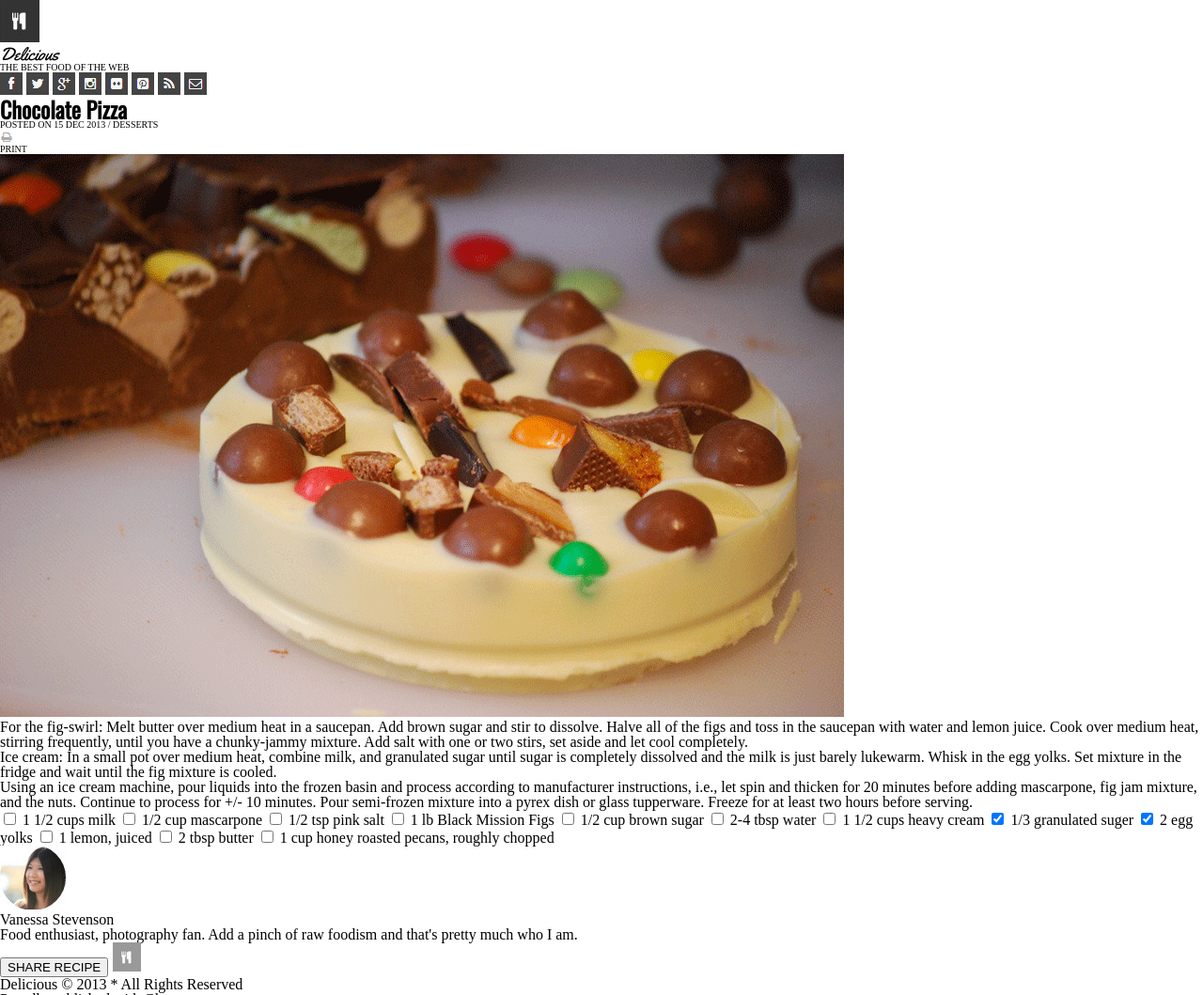
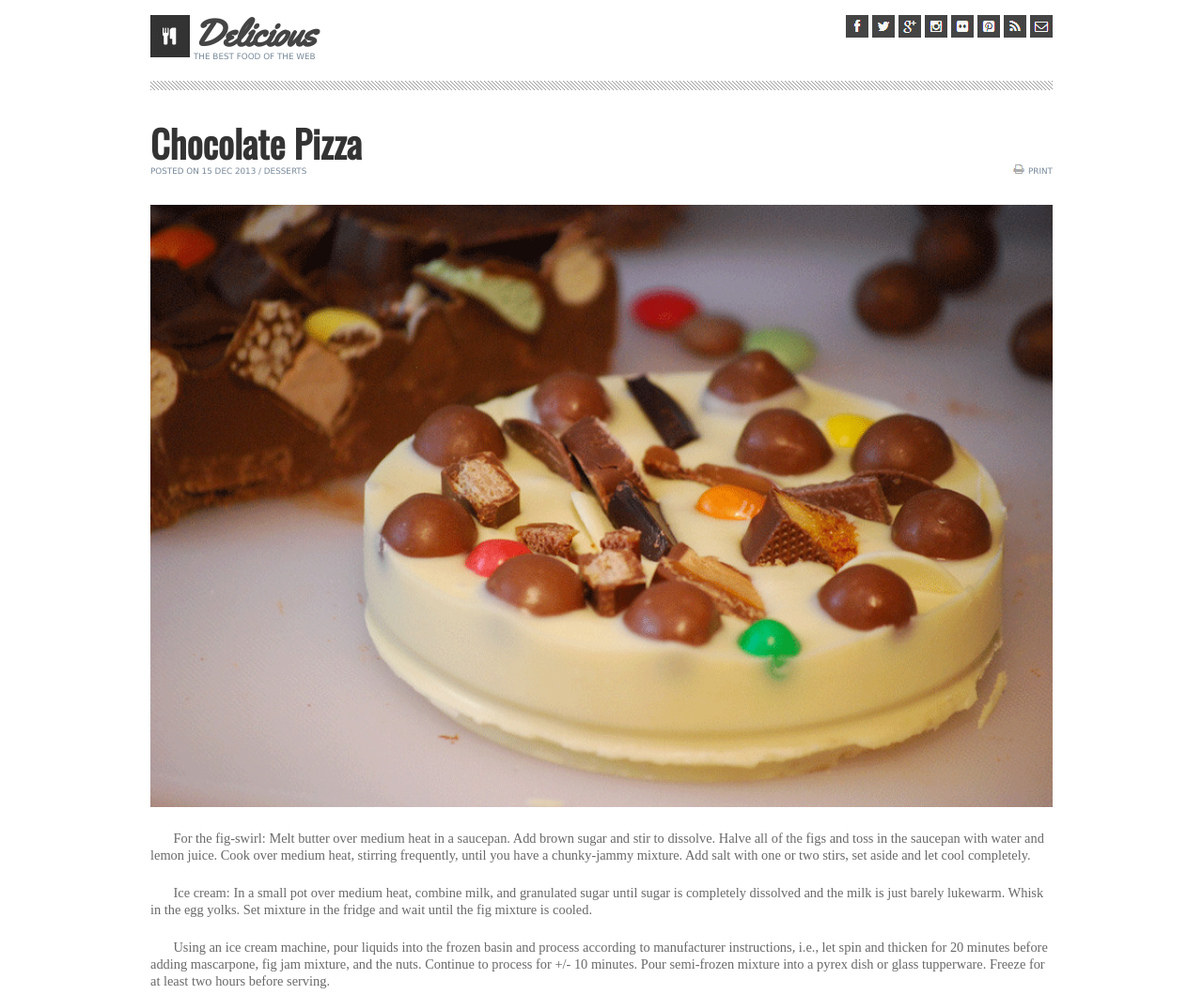
Before and after one commit to lg550055/chocolate-pizza, a plain HTML site: page index.html in a window 1280 px wide. Shown: the top 1059 px of the page at 94% size. Drawn offline with nearby package versions, Linux system fonts and the light colour scheme.

Commit message:
Adds as much styling as time allowed

```diff
--- a/index.html
+++ b/index.html
@@ -9,8 +9,10 @@
 <body>
   <header>
     <img src="img/logo.png" alt="logo">
-    <h2>Delicious</h2>
-    <h6>the best food of the web</h6>
+    <div>
+      <h2>Delicious</h2>
+      <h6>the best food of the web</h6>
+    </div>
     <div>
       <img src="img/fb-icon.png" alt="fb">
       <img src="img/twit-icon.png" alt="tw">
@@ -21,59 +23,64 @@
       <img src="img/rss-icon.png" alt="rss">
       <img src="img/mail-icon.png" alt="mail">
     </div>
+    <br>
+    <figure></figure>
   </header>
   <main>
     <h1>Chocolate Pizza</h1>
-    <h6>posted on 15 dec 2013 / desserts</h6>
+    <section>
+      <h6>posted on 15 dec 2013 / desserts</h6>
+    </section>
     <div>
       <img src="img/print-icon.png" alt="print icon">
       <h6>print</h6>
     </div>
     <img src="img/choco-pizza.png" alt="cake">
-    <p>For the fig-swirl: Melt butter over medium heat in a saucepan. Add brown sugar and stir to dissolve. Halve all
-      of the figs and toss in the saucepan with water and lemon juice. Cook over medium heat, stirring frequently, until
-      you have a chunky-jammy mixture. Add salt with one or two stirs, set aside and let cool completely.</p>
+    <p>For the fig-swirl: Melt butter over medium heat in a saucepan. Add brown sugar and stir to dissolve. Halve all of the figs and toss in the saucepan with water and lemon juice. Cook over medium heat, stirring frequently, until you have a chunky-jammy mixture. Add salt with one or two stirs, set aside and let cool completely.</p>
     <p>Ice cream: In a small pot over medium heat, combine milk, and granulated sugar until sugar is completely
-      dissolved and the milk is just barely lukewarm. Whisk in the egg yolks. Set mixture in the fridge and wait until the
-      fig mixture is cooled.</p>
+      dissolved and the milk is just barely lukewarm. Whisk in the egg yolks. Set mixture in the fridge and wait until the fig mixture is cooled.</p>
     <p>Using an ice cream machine, pour liquids into the frozen basin and process according to manufacturer
-      instructions, i.e., let spin and thicken for 20 minutes before adding mascarpone, fig jam mixture, and the nuts.
-      Continue to process for +/- 10 minutes. Pour semi-frozen mixture into a pyrex dish or glass tupperware. Freeze for
-      at least two hours before serving.</p>
+      instructions, i.e., let spin and thicken for 20 minutes before adding mascarpone, fig jam mixture, and the nuts. Continue to process for +/- 10 minutes. Pour semi-frozen mixture into a pyrex dish or glass tupperware. Freeze for at least two hours before serving.</p>
     <form>
       <input type="checkbox" name="i1">
-      <lab for="i1">1 1/2 cups milk</lab>
+      <lab for="i1">1 1/2 cups milk</lab><br>
       <input type="checkbox" name="i2">
-      <lab for="i2">1/2 cup mascarpone</lab>
+      <lab for="i2">1/2 cup mascarpone</lab><br>
       <input type="checkbox" name="i3">
-      <lab for="i3">1/2 tsp pink salt</lab>
+      <lab for="i3">1/2 tsp pink salt</lab><br>
       <input type="checkbox" name="i4">
-      <lab for="i4">1 lb Black Mission Figs</lab>
+      <lab for="i4">1 lb Black Mission Figs</lab><br>
       <input type="checkbox" name="i5">
-      <lab for="i5">1/2 cup brown sugar</lab>
+      <lab for="i5">1/2 cup brown sugar</lab><br>
       <input type="checkbox" name="i6">
-      <lab for="i6">2-4 tbsp water</lab>
+      <lab for="i6">2-4 tbsp water</lab><br>
       <input type="checkbox" name="i7">
-      <lab for="i7">1 1/2 cups heavy cream</lab>
+      <lab for="i7">1 1/2 cups heavy cream</lab><br>
       <input type="checkbox" name="i8" checked>
-      <lab for="i8">1/3 granulated suger</lab>
+      <lab for="i8">1/3 granulated suger</lab><br>
       <input type="checkbox" name="i9" checked>
-      <lab for="i9">2 egg yolks</lab>
+      <lab for="i9">2 egg yolks</lab><br>
       <input type="checkbox" name="i10">
-      <lab for="i10">1 lemon, juiced</lab>
+      <lab for="i10">1 lemon, juiced</lab><br>
       <input type="checkbox" name="i11">
-      <lab for="i11">2 tbsp butter</lab>
+      <lab for="i11">2 tbsp butter</lab><br>
       <input type="checkbox" name="i12">
       <lab for="i12">1 cup honey roasted pecans, roughly chopped</lab>
     </form>
+    <figure></figure>
+    <article>
+      <img src="img/van-pic.png" alt="face">
+      <div>
+        <h3>Vanessa Stevenson</h3>
+        <p>Food enthusiast, photography fan. Add a pinch of raw foodism and that's pretty much who I am.</p>
+      </div>
+      <button>SHARE RECIPE</button>
+      <br>
+    </article>
   </main>
   <footer>
-    <img src="img/van-pic.png" alt="face">
-    <h3>Vanessa Stevenson</h3>
-    <p>Food enthusiast, photography fan. Add a pinch of raw foodism and that's
-      pretty much who I am.</p>
-    <button>SHARE RECIPE</button>
     <img src="img/small-logo.png" alt="logo">
+    <br><br>
     <p>Delicious &copy; 2013 * All Rights Reserved</p>
     <p>Proudly published with Ghost.</p>
   </footer>
--- a/style.css
+++ b/style.css
@@ -1,17 +1,116 @@
 @import url('https://fonts.googleapis.com/css2?family=Oswald&family=Yellowtail');
+
+body {
+  max-width: 960px;
+  margin: 0 auto;
+  color: dimgray;
+}
+
+header {
+  padding: 1em 0;
+}
+
+header > img {
+  float: left;
+}
+
+header div:first-of-type {
+  display: inline-block;
+  margin-left: 0.25em;
+  width: 50%;
+}
+
+section {
+  display: inline-block;
+  width: 50%;
+  margin-bottom: 2em;
+}
+
+main > div:first-of-type, header div:last-of-type {
+  float: right;
+}
+
+main div h6 { display: inline; }
+
+figure {
+  background-image: url(img/hr-img.png);
+  margin: 1.25em 0;
+  height: 0.6em;
+}
+
+main > img {
+  width: 100%;
+}
+
+main > p {
+  margin: 1.5em 0;
+  font-size: 0.9em;
+  text-indent: 1.7em;
+  line-height: 1.25em;
+}
+
+form {
+  padding: 1.5em;
+  background-image: url(img/list-bg.png);
+  margin-bottom: 2em;
+}
+
+article {
+  margin-bottom: 2em;
+}
+
+article img {
+  float: left;
+}
+
+article div {
+  display: inline-block;
+  margin: 0 1em;
+  width: 65%;
+  font-size: 0.9em;
+  line-height: 1.25em;
+}
+
+button {
+  float: right;
+  border: none;
+  color: antiquewhite;
+  font-family: Oswald;
+  text-align: center;
+  background-color: #cd6155;
+  padding: 0.75em 2em;
+}
+
+footer {
+  text-align: center;
+  font-size: 16px;
+  padding-top: 3em;
+}
 
 h1 {
   font-family: Oswald;
   font-weight: bold;
-  font-size: x-large;
+  font-size: 40px;
+  color: #333;
 }
 
 h2 {
   font-family: Yellowtail;
-  font-size: larger;
+  font-size: 40px;
+  font-weight: bold;
+  color: #444;
+}
+
+h3 {
+  color: darkslategray;
+  font-size: 1.2em;
+  font-weight: bold;
+  margin-bottom: 0.5em;
 }
 
 h6 {
+  font-family: Verdana, Geneva, Tahoma, sans-serif;
   text-transform: uppercase;
-  font-size: x-small;
+  font-size: 0.55em;
+  color: lightslategray;
 }
```
